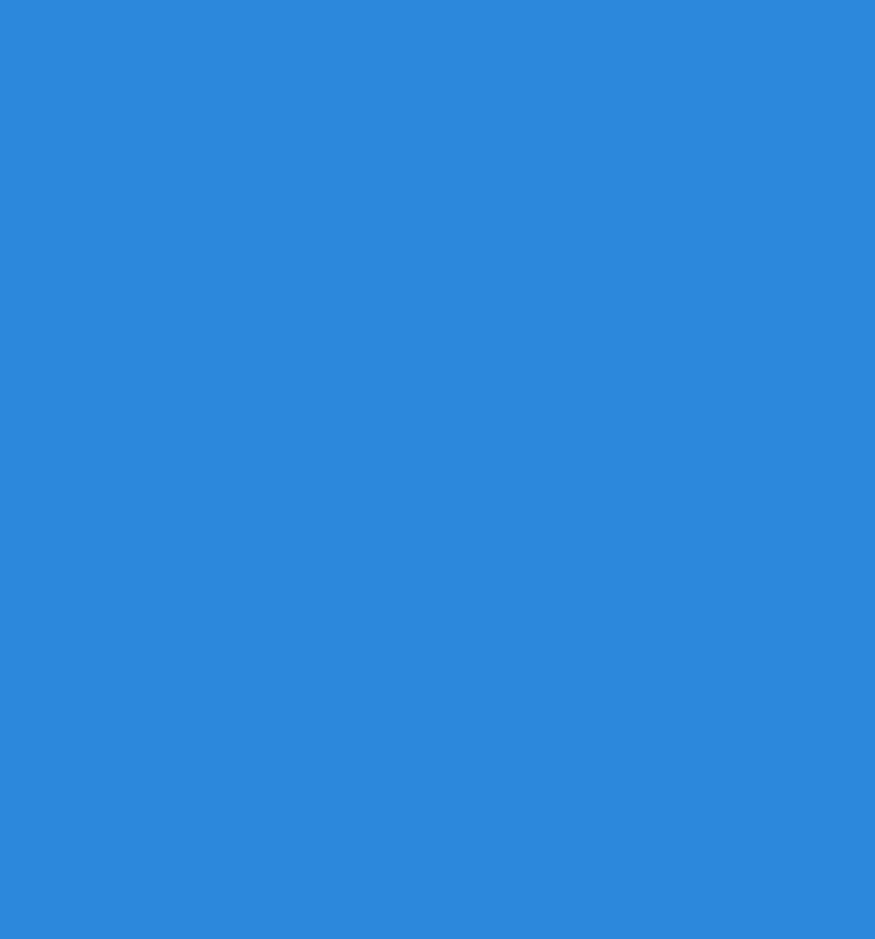
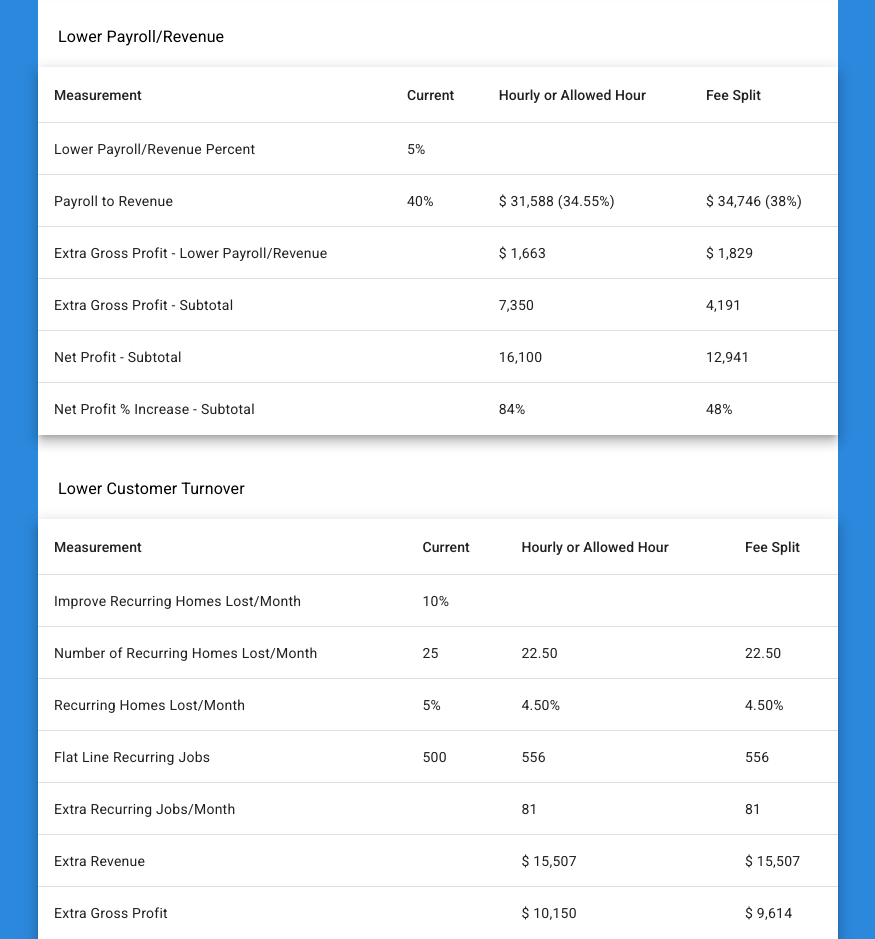
Before and after one commit to ZontarZon/toto-maidcentral-rate-increase-outcome-calculator, an Angular app: page / in a window 1280 px wide. Shown: the part 1320-2259 px from the top of the page, without its empty margins (202-1077 px from the left). Before the commit the page ends 1215 px from the top, so only its background shows below. Built offline with nearby package versions, Linux system fonts and the light colour scheme.

Commit message:
Finish filling in with dummy data

```diff
--- a/src/app/components/form/form.component.html
+++ b/src/app/components/form/form.component.html
@@ -59,6 +59,7 @@
     </div>
   </div>
 </div>
+<h2 style="padding: 20px 20px 0px">Outcomes</h2>
 <app-overall-table
   jobsPerMonth="{{ jobsPerMonth }}"
   revenuePercent="{{ revenuePercent }}"
@@ -70,3 +71,7 @@
 ></app-overall-table>
 
 <app-rate-increase-table></app-rate-increase-table>
+
+<app-lower-pay-roll-revenue-perc-table></app-lower-pay-roll-revenue-perc-table>
+
+<app-lower-customer-turnover-table></app-lower-customer-turnover-table>
--- a/src/app/components/lower-customer-turnover-table/lower-customer-turnover-table.component.html
+++ b/src/app/components/lower-customer-turnover-table/lower-customer-turnover-table.component.html
@@ -1 +1,27 @@
-<p>lower-customer-turnover-table works!</p>
+<div>
+  <div class="results_section_hr"><h3>Lower Customer Turnover</h3></div>
+  <table mat-table [dataSource]="dataSource" class="mat-elevation-z8">
+    <ng-container matColumnDef="name">
+      <th mat-header-cell *matHeaderCellDef>Measurement</th>
+      <td mat-cell *matCellDef="let element">{{ element.name }}</td>
+    </ng-container>
+
+    <ng-container matColumnDef="current">
+      <th mat-header-cell *matHeaderCellDef>Current</th>
+      <td mat-cell *matCellDef="let element">{{ element.current }}</td>
+    </ng-container>
+
+    <ng-container matColumnDef="hourly">
+      <th mat-header-cell *matHeaderCellDef>Hourly or Allowed Hour</th>
+      <td mat-cell *matCellDef="let element">{{ element.hourly }}</td>
+    </ng-container>
+
+    <ng-container matColumnDef="feeSplit">
+      <th mat-header-cell *matHeaderCellDef>Fee Split</th>
+      <td mat-cell *matCellDef="let element">{{ element.feeSplit }}</td>
+    </ng-container>
+
+    <tr mat-header-row *matHeaderRowDef="displayedColumns"></tr>
+    <tr mat-row *matRowDef="let row; columns: displayedColumns"></tr>
+  </table>
+</div>
--- a/src/app/components/lower-customer-turnover-table/lower-customer-turnover-table.component.scss
+++ b/src/app/components/lower-customer-turnover-table/lower-customer-turnover-table.component.scss
@@ -0,0 +1,3 @@
+.results_section_hr {
+  padding: 20px 20px 0px;
+}
--- a/src/app/components/lower-customer-turnover-table/lower-customer-turnover-table.component.ts
+++ b/src/app/components/lower-customer-turnover-table/lower-customer-turnover-table.component.ts
@@ -1,10 +1,73 @@
-import { Component } from '@angular/core';
+import { Component, OnChanges, SimpleChanges } from '@angular/core';
+import { MatTableModule } from '@angular/material/table';
+
+export interface CustomerTurnoverRow {
+  current: string | null;
+  hourly: string | null;
+  name: string;
+  feeSplit: string | null;
+}
 
 @Component({
   selector: 'app-lower-customer-turnover-table',
   templateUrl: './lower-customer-turnover-table.component.html',
-  styleUrls: ['./lower-customer-turnover-table.component.scss']
+  styleUrls: ['./lower-customer-turnover-table.component.scss'],
+  standalone: true,
+  imports: [MatTableModule],
 })
-export class LowerCustomerTurnoverTableComponent {
+export class LowerCustomerTurnoverTableComponent implements OnChanges {
+  displayedColumns: string[] = ['name', 'current', 'hourly', 'feeSplit'];
+  dataSource = this.buildData();
 
+  ngOnChanges(changes: SimpleChanges): void {
+    this.dataSource = this.buildData();
+  }
+
+  buildData() {
+    const DATA: CustomerTurnoverRow[] = [
+      {
+        name: 'Improve Recurring Homes Lost/Month',
+        current: '10%',
+        hourly: '',
+        feeSplit: '',
+      },
+      {
+        name: 'Number of Recurring Homes Lost/Month',
+        current: '25',
+        hourly: '  22.50 ',
+        feeSplit: '  22.50 ',
+      },
+      {
+        name: 'Recurring Homes Lost/Month',
+        current: '5%',
+        hourly: '4.50%',
+        feeSplit: '4.50%',
+      },
+      {
+        name: 'Flat Line Recurring Jobs',
+        current: '500',
+        hourly: '  556 ',
+        feeSplit: '  556 ',
+      },
+      {
+        name: 'Extra Recurring Jobs/Month',
+        current: '',
+        hourly: '81',
+        feeSplit: '81',
+      },
+      {
+        name: 'Extra Revenue',
+        current: '',
+        hourly: ' $ 15,507 ',
+        feeSplit: ' $ 15,507 ',
+      },
+      {
+        name: 'Extra Gross Profit',
+        current: '',
+        hourly: ' $ 10,150 ',
+        feeSplit: ' $ 9,614 ',
+      },
+    ];
+    return DATA;
+  }
 }
--- a/src/app/components/lower-pay-roll-revenue-perc-table/lower-pay-roll-revenue-perc-table.component.html
+++ b/src/app/components/lower-pay-roll-revenue-perc-table/lower-pay-roll-revenue-perc-table.component.html
@@ -1 +1,27 @@
-<p>lower-pay-roll-revenue-perc-table works!</p>
+<div>
+  <div class="results_section_hr"><h3>Lower Payroll/Revenue</h3></div>
+  <table mat-table [dataSource]="dataSource" class="mat-elevation-z8">
+    <ng-container matColumnDef="name">
+      <th mat-header-cell *matHeaderCellDef>Measurement</th>
+      <td mat-cell *matCellDef="let element">{{ element.name }}</td>
+    </ng-container>
+
+    <ng-container matColumnDef="current">
+      <th mat-header-cell *matHeaderCellDef>Current</th>
+      <td mat-cell *matCellDef="let element">{{ element.current }}</td>
+    </ng-container>
+
+    <ng-container matColumnDef="hourly">
+      <th mat-header-cell *matHeaderCellDef>Hourly or Allowed Hour</th>
+      <td mat-cell *matCellDef="let element">{{ element.hourly }}</td>
+    </ng-container>
+
+    <ng-container matColumnDef="feeSplit">
+      <th mat-header-cell *matHeaderCellDef>Fee Split</th>
+      <td mat-cell *matCellDef="let element">{{ element.feeSplit }}</td>
+    </ng-container>
+
+    <tr mat-header-row *matHeaderRowDef="displayedColumns"></tr>
+    <tr mat-row *matRowDef="let row; columns: displayedColumns"></tr>
+  </table>
+</div>
--- a/src/app/components/lower-pay-roll-revenue-perc-table/lower-pay-roll-revenue-perc-table.component.scss
+++ b/src/app/components/lower-pay-roll-revenue-perc-table/lower-pay-roll-revenue-perc-table.component.scss
@@ -0,0 +1,3 @@
+.results_section_hr {
+  padding: 20px 20px 0px;
+}
--- a/src/app/components/lower-pay-roll-revenue-perc-table/lower-pay-roll-revenue-perc-table.component.ts
+++ b/src/app/components/lower-pay-roll-revenue-perc-table/lower-pay-roll-revenue-perc-table.component.ts
@@ -1,10 +1,66 @@
-import { Component } from '@angular/core';
+import { Component, OnChanges, SimpleChanges } from '@angular/core';
+import { MatTableModule } from '@angular/material/table';
 
+export interface LowerPayrollRevPercRow {
+  current: string | null;
+  hourly: string | null;
+  name: string;
+  feeSplit: string | null;
+}
 @Component({
   selector: 'app-lower-pay-roll-revenue-perc-table',
   templateUrl: './lower-pay-roll-revenue-perc-table.component.html',
-  styleUrls: ['./lower-pay-roll-revenue-perc-table.component.scss']
+  styleUrls: ['./lower-pay-roll-revenue-perc-table.component.scss'],
+  standalone: true,
+  imports: [MatTableModule],
 })
-export class LowerPayRollRevenuePercTableComponent {
+export class LowerPayRollRevenuePercTableComponent implements OnChanges {
+  displayedColumns: string[] = ['name', 'current', 'hourly', 'feeSplit'];
+  dataSource = this.buildData();
 
+  ngOnChanges(changes: SimpleChanges): void {
+    this.dataSource = this.buildData();
+  }
+
+  buildData() {
+    const DATA: LowerPayrollRevPercRow[] = [
+      {
+        name: 'Lower Payroll/Revenue Percent',
+        current: '5%',
+        hourly: '',
+        feeSplit: '',
+      },
+      {
+        name: 'Payroll to Revenue',
+        current: '40%',
+        hourly: ' $ 31,588 (34.55%)',
+        feeSplit: ' $ 34,746 (38%)',
+      },
+      {
+        name: 'Extra Gross Profit - Lower Payroll/Revenue',
+        current: '',
+        hourly: ' $ 1,663 ',
+        feeSplit: '$  1,829 ',
+      },
+      {
+        name: 'Extra Gross Profit - Subtotal',
+        current: '',
+        hourly: '  7,350 ',
+        feeSplit: '  4,191 ',
+      },
+      {
+        name: 'Net Profit - Subtotal',
+        current: '',
+        hourly: '  16,100 ',
+        feeSplit: '  12,941 ',
+      },
+      {
+        name: 'Net Profit % Increase - Subtotal',
+        current: '',
+        hourly: '84%',
+        feeSplit: '48%',
+      },
+    ];
+    return DATA;
+  }
 }
--- a/src/app/components/overall-table/overall-table.component.html
+++ b/src/app/components/overall-table/overall-table.component.html
@@ -1,22 +1,16 @@
 <div>
   <div class="results_section_hr"><h3>Overall</h3></div>
   <table mat-table [dataSource]="dataSource" class="mat-elevation-z8">
-    <!--- Note that these columns can be defined in any order.
-        The actual rendered columns are set as a property on the row definition" -->
-
-    <!-- name Column -->
     <ng-container matColumnDef="name">
       <th mat-header-cell *matHeaderCellDef>Measurement</th>
       <td mat-cell *matCellDef="let element">{{ element.name }}</td>
     </ng-container>
 
-    <!-- hourly Column -->
     <ng-container matColumnDef="hourly">
       <th mat-header-cell *matHeaderCellDef>Hourly or Allowed Hour</th>
       <td mat-cell *matCellDef="let element">{{ element.hourly }}</td>
     </ng-container>
 
-    <!-- feeSplit Column -->
     <ng-container matColumnDef="feeSplit">
       <th mat-header-cell *matHeaderCellDef>Fee Split</th>
       <td mat-cell *matCellDef="let element">{{ element.feeSplit }}</td>
--- a/src/app/components/rate-increase-table/rate-increase-table.component.html
+++ b/src/app/components/rate-increase-table/rate-increase-table.component.html
@@ -1,30 +1,23 @@
 <div>
   <div class="results_section_hr"><h3>Rate Increase</h3></div>
   <table mat-table [dataSource]="dataSource" class="mat-elevation-z8">
-    <!--- Note that these columns can be defined in any order.
-        The actual rendered columns are set as a property on the row definition" -->
-
-    <!-- name Column -->
     <ng-container matColumnDef="name">
       <th mat-header-cell *matHeaderCellDef>Measurement</th>
       <td mat-cell *matCellDef="let element">{{ element.name }}</td>
     </ng-container>
 
-    <!-- Name Column -->
     <ng-container matColumnDef="current">
       <th mat-header-cell *matHeaderCellDef>Current</th>
       <td mat-cell *matCellDef="let element">{{ element.current }}</td>
     </ng-container>
 
-    <!-- hourly Column -->
     <ng-container matColumnDef="hourly">
-      <th mat-header-cell *matHeaderCellDef>hourly</th>
+      <th mat-header-cell *matHeaderCellDef>Hourly or Allowed Hour</th>
       <td mat-cell *matCellDef="let element">{{ element.hourly }}</td>
     </ng-container>
 
-    <!-- feeSplit Column -->
     <ng-container matColumnDef="feeSplit">
-      <th mat-header-cell *matHeaderCellDef>feeSplit</th>
+      <th mat-header-cell *matHeaderCellDef>Fee Split</th>
       <td mat-cell *matCellDef="let element">{{ element.feeSplit }}</td>
     </ng-container>
 
--- a/src/styles.scss
+++ b/src/styles.scss
@@ -29,3 +29,7 @@ input::placeholder {
 .mat-mdc-form-field .mat-mdc-floating-label.mdc-floating-label {
   height: 38px !important;
 }
+
+.mat-elevation-z8 {
+  margin-bottom: 20px;
+}
```
Also changed, not shown: src/app/app.module.ts (+5 -3 lines), src/app/components/rate-increase-table/rate-increase-table.component.ts (+1 -9 lines).
